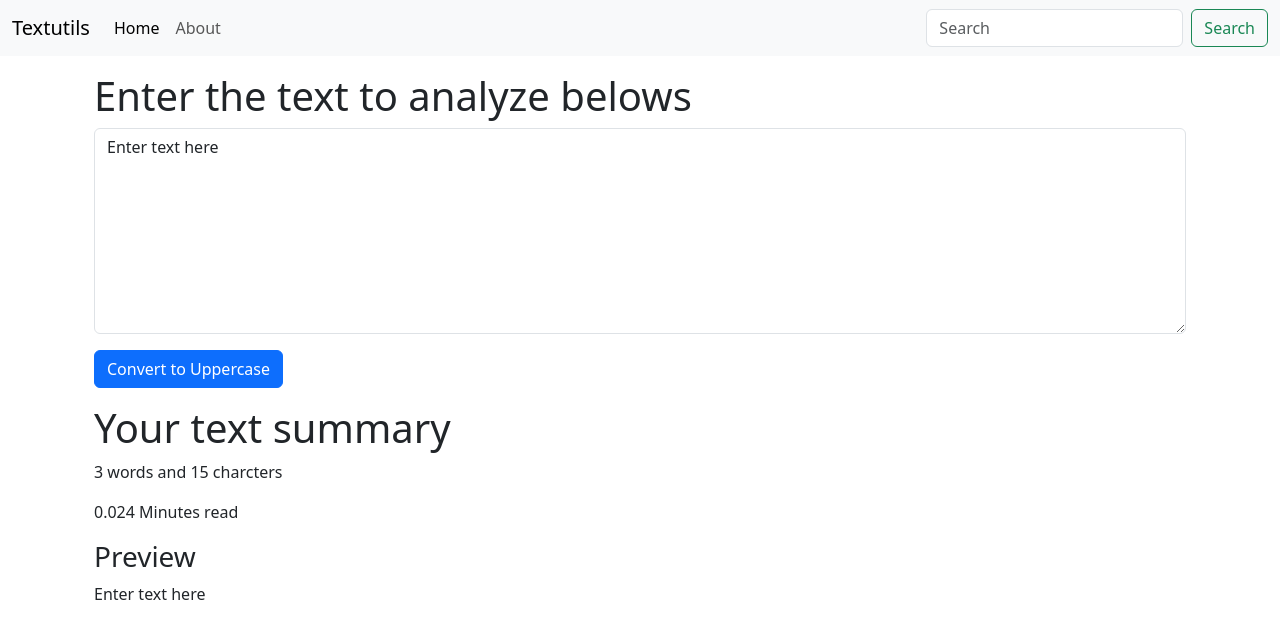
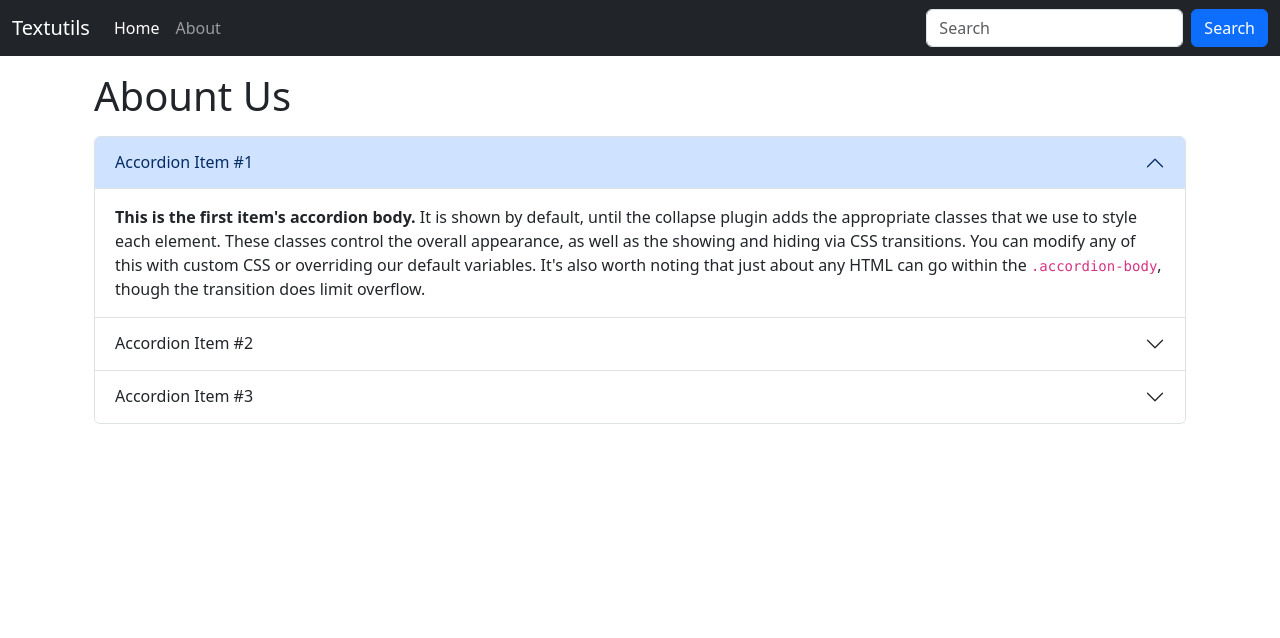
Before and after one commit to atharitcc/reactJSDemotodo, a React (Create React App) app: page / in a window 1280 px wide. Shown: the top 638 px of the page. Built offline with nearby package versions, Linux system fonts and the light colour scheme.

Commit message:
about us page & lowercase

```diff
--- a/src/App.js
+++ b/src/App.js
@@ -1,6 +1,7 @@
 import './App.css';
+import About from './components/About';
 import Navbar from './components/Navbar';
-import TextForm from './components/TextForm';
+// import TextForm from './components/TextForm';
 
 
 function App() {
@@ -9,7 +10,8 @@
       {/* <Navbar title="Textutils" aboutText="About Textutils"/> */}
       <Navbar title="Textutils"/>
       <div className='container my-3'>
-        <TextForm heading="Enter the text to analyze belows"/>
+        {/* <TextForm heading="Enter the text to analyze belows"/> */}
+        <About/>
       </div>
       {/* <Navbar/> */}
     </>
--- /dev/null
+++ b/src/components/About.js
@@ -0,0 +1,47 @@
+import React from 'react'
+
+export default function About() {
+    return (
+        <div className='container'>
+            <h1 className='my-3'>Abount Us</h1>
+            <div class="accordion" id="accordionExample">
+                <div class="accordion-item">
+                    <h2 class="accordion-header">
+                        <button class="accordion-button" type="button" data-bs-toggle="collapse" data-bs-target="#collapseOne" aria-expanded="true" aria-controls="collapseOne">
+                            Accordion Item #1
+                        </button>
+                    </h2>
+                    <div id="collapseOne" class="accordion-collapse collapse show" data-bs-parent="#accordionExample">
+                        <div class="accordion-body">
+                            <strong>This is the first item's accordion body.</strong> It is shown by default, until the collapse plugin adds the appropriate classes that we use to style each element. These classes control the overall appearance, as well as the showing and hiding via CSS transitions. You can modify any of this with custom CSS or overriding our default variables. It's also worth noting that just about any HTML can go within the <code>.accordion-body</code>, though the transition does limit overflow.
+                        </div>
+                    </div>
+                </div>
+                <div class="accordion-item">
+                    <h2 class="accordion-header">
+                        <button class="accordion-button collapsed" type="button" data-bs-toggle="collapse" data-bs-target="#collapseTwo" aria-expanded="false" aria-controls="collapseTwo">
+                            Accordion Item #2
+                        </button>
+                    </h2>
+                    <div id="collapseTwo" class="accordion-collapse collapse" data-bs-parent="#accordionExample">
+                        <div class="accordion-body">
+                            <strong>This is the second item's accordion body.</strong> It is hidden by default, until the collapse plugin adds the appropriate classes that we use to style each element. These classes control the overall appearance, as well as the showing and hiding via CSS transitions. You can modify any of this with custom CSS or overriding our default variables. It's also worth noting that just about any HTML can go within the <code>.accordion-body</code>, though the transition does limit overflow.
+                        </div>
+                    </div>
+                </div>
+                <div class="accordion-item">
+                    <h2 class="accordion-header">
+                        <button class="accordion-button collapsed" type="button" data-bs-toggle="collapse" data-bs-target="#collapseThree" aria-expanded="false" aria-controls="collapseThree">
+                            Accordion Item #3
+                        </button>
+                    </h2>
+                    <div id="collapseThree" class="accordion-collapse collapse" data-bs-parent="#accordionExample">
+                        <div class="accordion-body">
+                            <strong>This is the third item's accordion body.</strong> It is hidden by default, until the collapse plugin adds the appropriate classes that we use to style each element. These classes control the overall appearance, as well as the showing and hiding via CSS transitions. You can modify any of this with custom CSS or overriding our default variables. It's also worth noting that just about any HTML can go within the <code>.accordion-body</code>, though the transition does limit overflow.
+                        </div>
+                    </div>
+                </div>
+            </div>
+        </div>
+    )
+}
--- a/src/components/Navbar.js
+++ b/src/components/Navbar.js
@@ -4,7 +4,7 @@
 
 export default function Navbar(props) {
   return (
-    <nav className="navbar navbar-expand-lg bg-body-tertiary">
+    <nav className="navbar navbar-expand-lg navbar-dark bg-dark">
       <div className="container-fluid">
         <a className="navbar-brand" href="/">{props.title}</a>
         <button className="navbar-toggler" type="button" data-bs-toggle="collapse" data-bs-target="#navbarSupportedContent" aria-controls="navbarSupportedContent" aria-expanded="false" aria-label="Toggle navigation">
@@ -21,7 +21,7 @@
           </ul>
           <form className="d-flex" role="search">
             <input className="form-control me-2" type="search" placeholder="Search" aria-label="Search" />
-            <button className="btn btn-outline-success" type="submit">Search</button>
+            <button className="btn btn-primary" type="submit">Search</button>
           </form>
         </div>
       </div>
--- a/src/components/TextForm.js
+++ b/src/components/TextForm.js
@@ -2,9 +2,16 @@
 
 export default function TextForm(props) {
     const handleUpCLick = () => {
-        console.log("Uppercase was clicked");
+        // console.log("Uppercase was clicked");
         setText("you have clicked on handleClick");
         let newText = text.toUpperCase();
+        setText(newText);
+    }
+
+    const handleLoCLick = () => {
+        // console.log("Lowercase was clicked");
+        setText("you have clicked on handleClick");
+        let newText = text.toLowerCase();
         setText(newText);
     }
 
@@ -12,7 +19,7 @@
         console.log("On Change");
         setText(event.target.value);
     }
-    const [text, setText] = useState('Enter text here');
+    const [text, setText] = useState('');
     var wordCount = text.split(" ").length;
     return (
         <>
@@ -21,7 +28,8 @@
             <div className="mb-3">
                 <textarea className="form-control" value={text} onChange={handleOnChange} id="myBox" rows="8"></textarea>
             </div>
-            <button className='btn btn-primary' onClick={handleUpCLick}>Convert to Uppercase</button>
+            <button className='btn btn-primary mx-3' onClick={handleUpCLick}>Convert to Uppercase</button>
+            <button className='btn btn-primary' onClick={handleLoCLick}>Convert to Lowercase</button>
         </div>
         <div className='container my-3'>
             <h1>Your text summary</h1>
```
